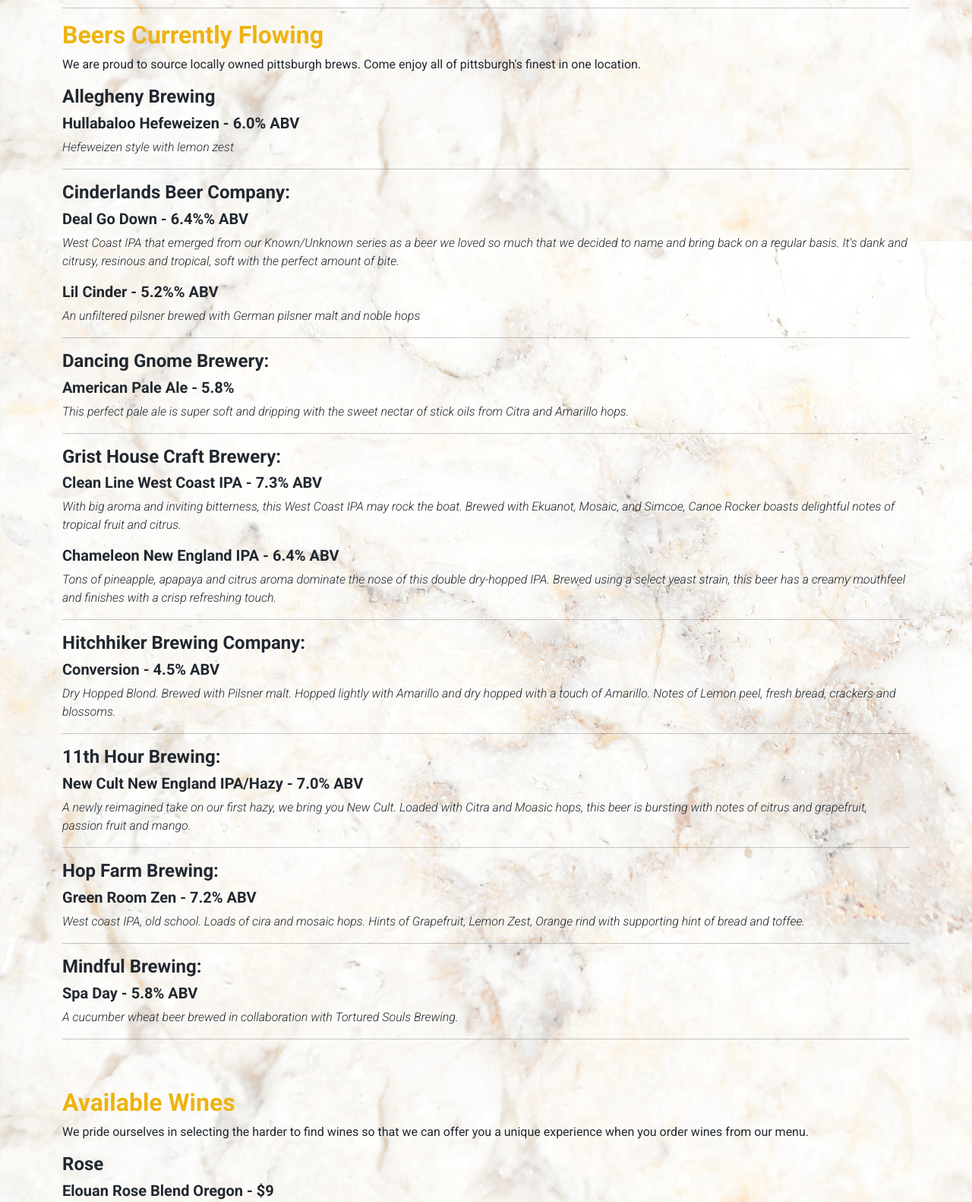
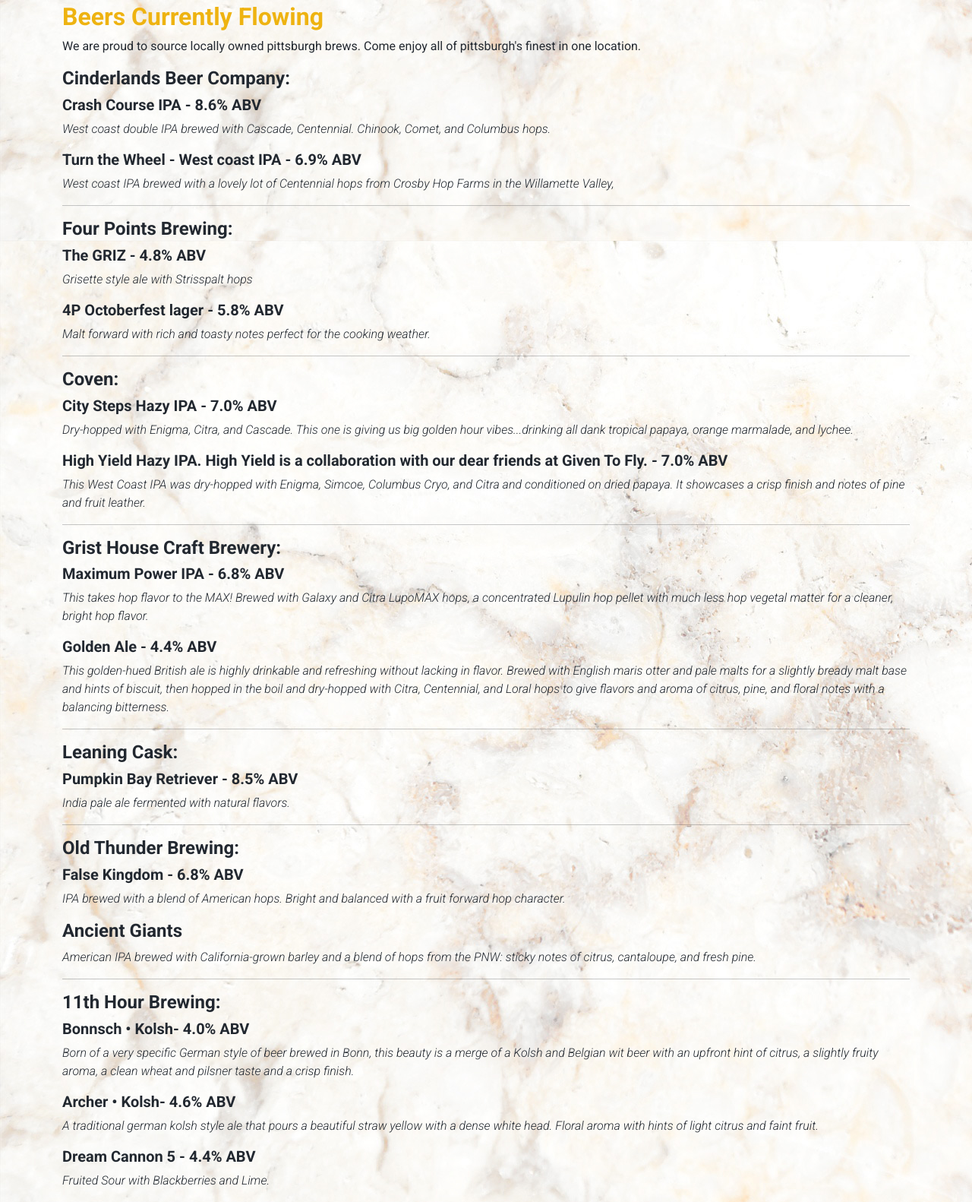
Before and after one commit to mriccelli75/sip_taproom, a website: page index.html in a window 1280 px wide. Shown: the part 1649-3231 px from the top of the page at 76% size. Drawn offline with nearby package versions, Linux system fonts and the light colour scheme.

Commit message:
menu updates for late september menu

```diff
--- a/index.html
+++ b/index.html
@@ -29,7 +29,10 @@
 <body>
   <div class="alert alert-primary fixed-top shadow business-alert alert-dismissible fade show" role="alert">
     <div class="container">
-      <p>Trivia night at Sip Taproom this Thursday at 6:30pm!  Bring your friends and put your knowledge to the test to compete prizes and more fun. Order directly from <a href="https://slicelife.com/restaurants/pa/glenshaw/15116/upper-crust-pizza-pittsburgh/menu?utm_campaign=order_now_button&utm_medium=referral&utm_source=uppercrustpizzamenu.com" target="_blank">@theuppercrustpizzashop</a> and receive 20% off your pizza! </p>
+      <p>Trivia night at Sip Taproom this Thursday at 6:30pm! Bring your friends and put your knowledge to the test to
+        compete prizes and more fun. Order directly from <a
+          href="https://slicelife.com/restaurants/pa/glenshaw/15116/upper-crust-pizza-pittsburgh/menu?utm_campaign=order_now_button&utm_medium=referral&utm_source=uppercrustpizzamenu.com"
+          target="_blank">@theuppercrustpizzashop</a> and receive 20% off your pizza! </p>
       <button type="button" class="btn-close" data-bs-dismiss="alert" aria-label="Close"><svg
           xmlns="http://www.w3.org/2000/svg" width="40" height="40" fill="#ffffff" class="bi bi-x" viewBox="0 0 16 16">
           <path
@@ -115,8 +118,7 @@
               <h3>Snack Food</h3>
 
               <h5>Cheese Board - $12</h5>
-                <p class="menu-subtext">Selection of 3 cheeses (Aged White Cheddar, Los Cameros, Aged Gouda)<br />
-                 Add Salty pork bits; Salami - Finocchiona - $5
+              <p class="menu-subtext">Assorted artisanal cheese and charcuterie!
               </p>
               <h5>Caramelized French Onion Dip and Chips - $5</h5>
               <h5>Bronco Billy Beef Jerky - ask for availability</h5>
@@ -167,76 +169,66 @@
                 location.</p>
             </div>
             <div class="content-body">
-              <!-- <span class="badge bg-dark mb-1">Coming Soon</span> -->
-              <!-- <h5>- Cinderlands: Lil Cinder American Light Lager - 4.2% ABV</h5>
-              <p class="menu-subtext">Pours clear golden, sugar white head dissipates to a hint of lacing.</p> -->
-              <h4>Allegheny Brewing</h4>
-              <h5>Hullabaloo Hefeweizen - 6.0% ABV</h5>
-              <p class="menu-subtext">Hefeweizen style with lemon zest</p>
+              <h4>Cinderlands Beer Company: </h4>
+              <h5>Crash Course IPA - 8.6% ABV</h5>
+              <p class="menu-subtext">West coast double IPA brewed with Cascade, Centennial. Chinook, Comet, and
+                Columbus hops.</p>
+              <h5>Turn the Wheel - West coast IPA - 6.9% ABV</h5>
+              <p class="menu-subtext">West coast IPA brewed with a lovely lot of Centennial hops from Crosby Hop Farms
+                in the Willamette Valley,</p>
               <hr>
-              <h4>Cinderlands Beer Company: </h4>
-             <!-- <h5>Double Doug  - 8.3% ABV</h5>
-              <p class="menu-subtext">Double IPA brewed with Cascade, Chinook, Columbus, and Simcoe.</p> -->
-              <!-- <h5>Clean Ways  - 5.2% ABV</h5>
-              <p class="menu-subtext">Kölsch Collab w/ Three Rivers Conservation Crew</p> -->
-              <h5>Deal Go Down  - 6.4%% ABV</h5>
-              <p class="menu-subtext">West Coast IPA that emerged from our Known/Unknown series as a beer we loved so much that we decided to name and bring back on a regular basis. It's dank and citrusy, resinous and tropical, soft with the perfect amount of bite. </p>
-              <h5>Lil Cinder  - 5.2%% ABV</h5>
-              <p class="menu-subtext">An unfiltered pilsner brewed with German pilsner malt and noble hops</p>
+              <h4>Four Points Brewing:</h4>
+              <h5>The GRIZ - 4.8% ABV</h5>
+              <p class="menu-subtext">Grisette style ale with Strisspalt hops</p>
+              <h5>4P Octoberfest lager - 5.8% ABV</h5>
+              <p class="menu-subtext">Malt forward with rich and toasty notes perfect for the cooking weather.
+              </p>
               <hr>
-              <h4>Dancing Gnome Brewery:</h4>
-              <h5>American Pale Ale - 5.8%</h5>
-               <p class="menu-subtext">This perfect pale ale is super soft and dripping with the sweet nectar of stick oils from Citra and Amarillo hops.</p>
-            <!-- <h5>- Old Thunder: Forever Bright - 4.8% abv</h5>
-               <p class="menu-subtext">Our Pilsner brewed with European barley and a blend of German and Czech hops. 100% naturally-carbonated and conditioned.
-                 Expect crisp notes of citrus and fresh herbs.</p> -->
+              <h4>Coven:</h4>
+              <h5>City Steps Hazy IPA - 7.0% ABV</h5>
+              <p class="menu-subtext">Dry-hopped with Enigma, Citra, and Cascade. This one is giving us big golden hour vibes...drinking all dank tropical papaya, orange marmalade, and lychee.</p>
+              <h5>High Yield Hazy IPA. High Yield is a collaboration with our dear friends at Given To Fly. - 7.0% ABV</h5>
+              <p class="menu-subtext">This West Coast IPA was dry-hopped with Enigma, Simcoe, Columbus Cryo, and Citra and conditioned on dried papaya. It showcases a crisp finish and notes of pine and fruit leather.</p>
               <hr>
               <h4>Grist House Craft Brewery:</h4>
-             <h5>Clean Line West Coast IPA - 7.3% ABV</h5>
-              <p class="menu-subtext">With big aroma and inviting bitterness, this West Coast IPA may rock the boat. Brewed with Ekuanot, Mosaic, and Simcoe, Canoe Rocker boasts delightful notes of tropical fruit and citrus. </p>
+              <h5>Maximum Power IPA - 6.8% ABV </h5>
+              <p class="menu-subtext">This takes hop flavor to the MAX! Brewed with Galaxy and Citra LupoMAX hops, a
+                concentrated Lupulin hop pellet with much less hop vegetal matter for a cleaner, bright hop flavor.</p>
+              <h5>Golden Ale - 4.4% ABV </h5>
+              <p class="menu-subtext">This golden-hued British ale is highly drinkable and refreshing without lacking in
+                flavor. Brewed with English maris otter and pale malts for a slightly bready malt base and hints of
+                biscuit, then hopped in the boil and dry-hopped with Citra, Centennial, and Loral hops to give flavors
+                and aroma of citrus, pine, and floral notes with a balancing bitterness.</p>
+              <hr>
+              <h4>Leaning Cask:</h4>
+              <h5>Pumpkin Bay Retriever - 8.5% ABV </h5>
+              <p class="menu-subtext">India pale ale fermented with natural flavors.</p>
+              <hr>
+              <h4>Old Thunder Brewing:</h4>
+              <h5>False Kingdom - 6.8% ABV </h5>
+              <p class="menu-subtext">IPA brewed with a blend of American hops. Bright and balanced with a fruit forward
+                hop character. </p>
+               <h4>Ancient Giants</h4>
+               <p class="menu-subtext">American IPA brewed with California-grown barley and a blend of hops from the PNW: sticky notes of citrus, cantaloupe, and fresh pine.</p>
+              <hr>
+              <h4>11th Hour Brewing:</h4>
+              <h5>Bonnsch • Kolsh- 4.0% ABV</h5>
+              <p class="menu-subtext">Born of a very specific German style of beer brewed in Bonn, this beauty is a
+                merge of a Kolsh and Belgian wit beer with an upfront hint of citrus, a slightly fruity aroma, a clean
+                wheat and pilsner taste and a crisp finish.</p>
+              <h5>Archer • Kolsh- 4.6% ABV</h5>
+                <p class="menu-subtext">A traditional german kolsh style ale that pours a beautiful straw yellow with a dense white head. Floral aroma with hints of light citrus and faint fruit.</p>
 
-              <h5>Chameleon New England IPA - 6.4% ABV</h5>
-              <p class="menu-subtext">Tons of pineapple, apapaya and citrus aroma dominate the nose of this double dry-hopped IPA. Brewed using a select yeast strain, this beer has a creamy mouthfeel and finishes with a crisp refreshing touch.</p>
-              <!-- <h5>- Old Thunder: Forever Bright - 4.8% abv</h5>
-              <p class="menu-subtext">Our Pilsner brewed with European barley and a blend of German and Czech hops. 100% naturally-carbonated and conditioned.
-                Expect crisp notes of citrus and fresh herbs.</p> -->
-                <hr>
-              <h4>Hitchhiker Brewing Company:</h4>
-              <!-- <p> <span class="badge bg-dark mb-1">More Hitchhiker Coming Soon</span></p> -->
-              <h5>Conversion  - 4.5% ABV</h5>
-              <p class="menu-subtext">Dry Hopped Blond. Brewed with Pilsner malt. Hopped lightly with Amarillo and dry hopped with a touch of Amarillo. Notes of Lemon peel, fresh bread, crackers and blossoms.</p>
-              <hr>
-              <!-- <h4>Old Thunder Brewing:</h4>  -->
-            <!-- <p> <span class="badge bg-dark mb-1">More Old Thunder Brewing Coming Soon</span></p> -->
-           <!-- <h5>Gold Leaf Phantom - 5.4% ABV </h5>
-            <p class="menu-subtext"> A hop intense lager brewed with Citra & Cascade.</p> -->
-            <!-- <h5>Heroes 2 Ghosts - 8.5% ABV </h5>
-            <p class="menu-subtext"> Northern Cali-style Double IPA brewed with a blend of hops from the Pacific Northwest: amplified notes of fresh citrus and dank pine</p> -->
-              <!-- <hr> -->
-              <!-- <h4>The Leaning Cask Brewing:</h4>
-              <p> <span class="badge bg-dark mb-1">More from The Leaning Cask Brewing Coming Soon</span></p> -->
-              <!-- <h5>Goldendoodle -  4.2% ABV</h5>
-              <p class="menu-subtext">Naturally Effervescent British Golden Ale</p> -->
-              <!-- <h5>That'll Do -  4.9% ABV</h5>
-              <p class="menu-subtext">New Zealand Style Pilsner</p> -->
-              <!-- <hr> -->
-              <h4>11th Hour Brewing:</h4>
-              <h5>New Cult New England IPA/Hazy -  7.0% ABV</h5>
-              <p class="menu-subtext">A newly reimagined take on our first hazy, we bring you New Cult. Loaded with Citra and Moasic hops, this beer is bursting with notes of citrus and grapefruit, passion fruit and mango. </p>
+              <h5>Dream Cannon 5 - 4.4% ABV</h5>
+              <p class="menu-subtext">Fruited Sour with Blackberries and Lime.</p>
               <hr>
               <h4>Hop Farm Brewing:</h4>
-             <!-- <p> <span class="badge bg-dark mb-1">More from Hop Farm Coming Soon</span></p> -->
-             <h5>Green Room Zen -  7.2% ABV</h5>
-             <p class="menu-subtext">West coast IPA, old school. Loads of cira and mosaic hops. Hints of Grapefruit, Lemon Zest, Orange rind with supporting hint of bread and toffee. </p>
-
+              <h5>Green Room Zen - 7.2% ABV</h5>
+              <p class="menu-subtext">West coast IPA, old school. Loads of cira and mosaic hops. Hints of Grapefruit,
+                Lemon Zest, Orange rind with supporting hint of bread and toffee. </p>
+              <h5>Hop Farm and 11th Hour - BUS 91 - 6.9% ABV</h5>
+              <p class="menu-subtext">West Coast IPA  Collaboration with our friends at 11th Hour Brewing.</p>
               <hr>
-             <h4>Mindful Brewing:</h4>
-             <h5>Spa Day -  5.8% ABV</h5>
-             <p class="menu-subtext">A cucumber wheat beer brewed in collaboration with Tortured Souls Brewing.</p>
-             <hr>
-              <!-- <h5>Profondo Dry Hopped Italian Style Pilsner -  5.1% ABV</h5>
-              <p class="menu-subtext">Dry hopped Italian Pilsner brewed with Eraclea malt and Saphir hops</p> -->
-
             </div>
           </div>
         </div>
@@ -245,18 +237,12 @@
     </div>
     <div class="container">
       <div class="row mt-5">
-        <!-- <div class="col-md-6 mb-5 order-md-last">
-        <div class="photo-bx--right">
-          <div class="photo">
-            <img src="images/bar_photos/wine_shot.jpg" class="img-fluid" alt="wine">
-          </div>
-        </div>
-      </div> -->
         <div class="col-md-12">
           <div class="content wines">
             <div class="content-header">
               <h2>Available Wines</h2>
-              <p>We pride ourselves in selecting the harder to find wines so that we can offer you a unique experience when you order wines from our menu.</p>
+              <p>We pride ourselves in selecting the harder to find wines so that we can offer you a unique experience
+                when you order wines from our menu.</p>
             </div>
             <div class="content-body">
               <h4>Rose</h4>
@@ -266,12 +252,11 @@
                 lemon custard and kumquat. On the mid-palate, this wine is rich and expansive with bright acidity that
                 carries flavors of raspberry and clementine rind through to a long-lasting, smooth finish</span></p>
               <h4>White</h4>
-              <h5><span class="badge bg-dark mb-1">Coming Soon</span>Piper Sonoma Blanc de Blanc - $12</h5>
+              <h5>Piper Sonoma Blanc de Blanc - $12</h5>
               <p class="menu-subtext">Piper Sonoma Brut, made of 60% Chardonnay, 15% Pinot Noir and 25% Pinot Meunier,
                 has a pale gold color, petite bubbles and delicate aromas of ripe apple, toast and peach. This sparkling
                 wine is dry and fresh with a long elegant finish, possessing crisp citrus flavors with hints of
                 strawberry and vanilla smoke</p>
-
               <h5>Mason Cellars, Sauvignon Blanc Napa Valley - $10</h5>
               <p class="menu-subtext">Our Sauvignon Blanc greets the nose with tropical fruit, figs, and honey. The
                 palate offers creamy pear and fig flavors before giving way to a long, bright finish with hints of
@@ -280,9 +265,7 @@
               <p class="menu-subtext">This elegant wine is rich with complex flavors of pear, apple, grapefruit, crisp,
                 mild acidity, oak and vanilla.</p>
               <h5>Montinore Estate, Pinot Gris Willamette Valley - $10</h5>
-              <p class="menu-subtext">This dry style Pino Gris begins with aromatics of bright citrus and tropical fruit
-                that lead to a firm foundation of apple, mango and a hint of savory and spice on the palate, finish
-                crisp and bright.</p>
+              <p class="menu-subtext">Transport yourself to a sunny island with the intensely fruit-forward aromas of pineapple, key lime, mango, and kiwi. The fresh and clean palate offers flavors of citrus, Granny Smith apple, green pear, and a slight grassiness. The acidity is lively and mouthwatering. </p>
               <h4>Reds</h4>
               <h5>Josh Cellars Cabernet Sauvignon - $10</h5>
               <p class="menu-subtext">The bouquet is rich with dark fruits, cinnamon, clove and subtle oak aromas. The
@@ -304,14 +287,12 @@
                 wines made from Biodynamic® grapes in the country. With our 200-acre Demeter Certified Biodynamic® and
                 Stellar Certified Organic vineyard located in north Willamette Valley in Oregon, we focus on producing
                 superior Pinot Noirs, cool climate whites, and fascinating Italian</p>
-
-              <!-- <h5>- Artezin Wines, Zinfandel Mendocino County (2017) - $12</h5> -->
-              <!-- <p class="menu-subtext">Artezine Zinfandel is instantly recognizable as a classic, fruit-forward, Zinny
-                Zin. This signature style offers a full-bodied wine with round tannins and momderate alcohol.</p>-->
-              <h5><span class="badge bg-dark mb-1">Coming Soon</span> La Quercia Montepulciano - $10</h5>
-              <p class="menu-subtext">Concentrated black cherry. Chocolate / caramel on the nose with a bit of musk or
-                smoke.</p>
-
+              <h5>La Quercia Montepulciano - $10</h5>
+              <p class="menu-subtext">Concentrated black cherry. Chocolate / caramel on the nose with a bit of musk or smoke.</p>
+                <h5>Quinta Do Crasto - Douro $10</h5>
+                <p class="menu-subtext">Dark purple in color.  The nose shows excellent aroma intensity, with fresh aromas of wild fruits well integrated with elegant floral notes.  The is an engaging, balanced wine, with a fresh persistent finish.</p>
+                <h5>Volver Paso A - Organic Tempranillo La Mancha 2020 $10</h5>
+                <p class="menu-subtext">Intense purple color. Aromas of tobacco, liquorice and blackcurrants. Full-bodied with hints of toast and mature fruit. Long balanced finish.</p>
             </div>
           </div>
         </div>
@@ -319,24 +300,15 @@
     </div>
     <div class="container">
       <div class="row mt-5">
-        <!-- <div class="col-md-6 mb-5 order-md-last">
-          <div class="photo-bx--right">
-            <div class="photo">
-              <img src="images/bar_photos/wine_shot.jpg" class="img-fluid" alt="wine">
-            </div>
-          </div>
-        </div> -->
         <div class="col-md-12">
           <div class="content wines">
             <div class="content-header">
               <h2>Non-Alcoholic Beverages</h2>
-
             </div>
             <div class="content-body">
               <h5>- Coke - $3</h5>
               <h5>- Diet Coke - $2</h5>
               <h5>- Sparkling Water - $3</h5>
-
             </div>
           </div>
         </div>
```
Lines whose indentation alone changed are shown as unchanged.
